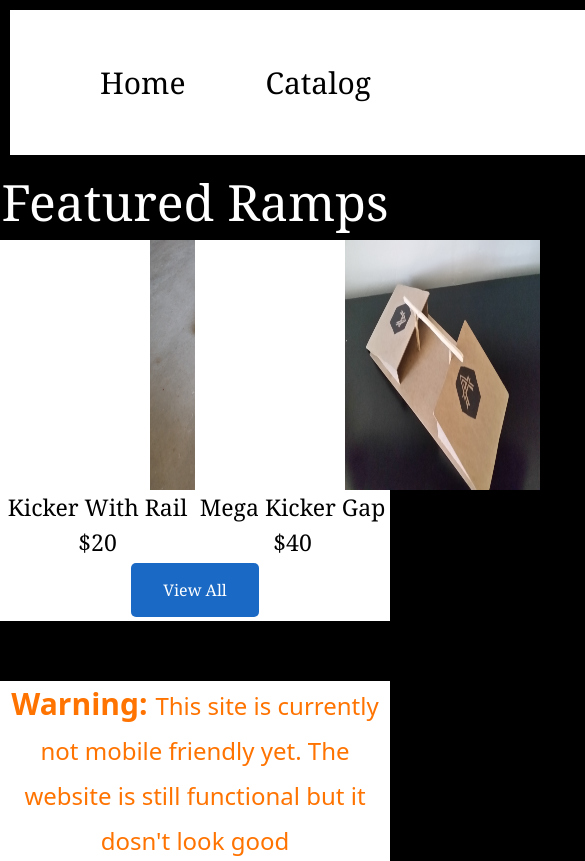
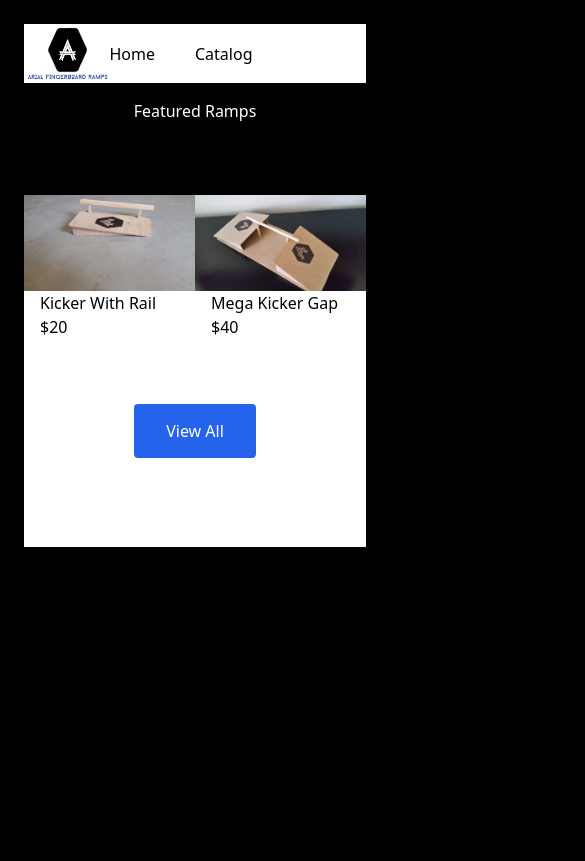
Before and after one commit to OwenMaddox/www.arialfingerboardramps.com, a plain HTML site: page index.html in a window 390 px wide. Shown: the top 861 px of the page, 585 px wide, since content can reach past the window. Drawn offline with nearby package versions, Linux system fonts and the light colour scheme.

Commit message:
fix mobile friendly homepage

```diff
--- a/index.html
+++ b/index.html
@@ -7,221 +7,55 @@
     <title>Arial Fingerboard Ramps</title>
     <link href="https://unpkg.com/tailwindcss@^1.0/dist/tailwind.min.css" rel="stylesheet">
 </head>
-<body class="bg">
+<body class="bg-black">
+
+    <div class="flex items-center mb-4 m-6 bg-white sm:h-16 md:h-20 lg:h-32 xl:h-64">
+        <div class="w-1/4 ">
+            <a href="test index.html">
+                <img  src="Arial Fingerboard.PNG" class="sm:h-16 md:h-20 lg:h-32 xl:h-64" alt="logo">
+
+
+            </a>
+        </div>
+        <div class="w-1/4 linkhover sm:text-xl md:text-2xl lg:text-3xl xl:text-4xl ">
+            <a class="text-black hover:text-gray-400" href="test index.html">Home</a>
+        </div>
+        <div class="w-1/4 linkhover sm:text-xl md:text-2xl lg:text-3xl xl:text-4xl">
+            <a class="text-black hover:text-gray-400" href="">Catalog</a>
+        </div>
+        <div class="w-1/4  "></div>
+    </div>
+
+    <div class="flex mb-4">
+        <div class="w-screen text-center items-center h-20 sm:text-2xl md:text-3xl lg:text-5xl xl:text-6xl text-white">Featured Ramps</div>
+    </div>
+
+    <div class="flex mr-6 ml-6 mx-6 bg-white h-56 sm:h-40 md:h-56 lg:h-64 xl:h-64 ">
+        <div class="w-1/2 h-12 sm:ml-16 md:ml-20 lg:ml-40 xl:ml-48 ">
+            <a class="" href="">
+                <img class="sm:h-20 md:h-32 lg:h-40 xl:h-40" src="kicker with rail 2 gen2.jpg" alt="Kicker With Rail">
+                <div class="sm:text-xl md:text-2xl lg:text-3xl xl:text-3xl ml-4 ">Kicker With Rail</div>
+                <div class="sm:text-xl md:text-2xl lg:text-3xl xl:text-3xl ml-4">$20</div>
+            </a>
+        </div>
+        <div class="w-1/2 h-12 sm:ml-16 ">
+            <a class="" href="">
+                <img class="sm:h-20 md:h-32 lg:h-40 xl:h-40" src="Mega Kicker Gap.jpg" alt="Mega Kicker Gap">
+                <div class="sm:text-xl md:text-2xl lg:text-3xl xl:text-3xl ml-4 ">Mega Kicker Gap</div>
+                <div class="sm:text-xl md:text-2xl lg:text-3xl xl:text-3xl ml-4">$40</div>
+            </a>
+        </div>
+    </div>
+
+    <div class="flex mb-4 mr-6 ml-6 h-32 bg-white">
+
+        <div class="w-full text-center h-12">
+            <a class=" m-16 px-8 py-4 bg-blue-600 rounded text-white hover:bg-blue-400" href="">View All</a>
+        </div>
+
+    </div>
 
 
 
-    <style>
-        .grid-container-a{
-            display: grid;
-            grid-template-columns: auto auto auto auto ;
-            padding: 10px;
-        }
-        .grid-container-b{
-            display: grid;
-            grid-template-columns: auto auto auto auto auto auto;
-            padding: 10px;
-        }
-        .grid-item-a {
-            background-color: white;
-            padding: 20px;
-            font-size: 30px;
-            text-align: center;
-        }
-        .grid-item-b{
-            background-color: white;
-            padding: 20px;
-            font-size: 30px;
-            text-align: center;
-        }
-        .bg{
-            background-color: black;
-        }
-        .home-a{
-            text-align: center;
-            font-family:Cambria, Cochin, Georgia, Times, 'Times New Roman', serif;
-            color: black;
-
-        }
-        .catalog-a{
-            text-align: center;
-            font-family:Cambria, Cochin, Georgia, Times, 'Times New Roman', serif;
-
-        }
-        a{
-            text-decoration: none;
-        }
-        .hover-a {
-            color: black
-        }
-        .hover-a:hover {
-            color: gray;
-        }
-    </style>
-
-    <div class="grid-container-a">
-
-        <div class="grid-item-a">
-            <a href="index.html">
-                <img src="Arial Fingerboard.PNG" alt="logo">
-            </a>
-        </div>
-
-        <div class="grid-item-a">
-            <div class="grid-container-b">
-                <div class="grid-item-b">
-                    <a class="home-a , hover-a"  href="index.html">Home</a>
-                </div>
-                <div class="grid-item-b"></div>
-
-                <div class="grid-item-b">
-                    <a class="catalog-a , hover-a" href="Catalog.html">Catalog</a>
-                </div>
-
-                <div class="grid-item-b"></div>
-                <div class="grid-item-b"></div>
-                <div class="grid-item-b"></div>
-
-            </div>
-        </div>
-
-        <div class="grid-item-a"></div>
-        <div class="grid-item-a"></div>
-    </div>
-
-    <h1 class="title">Featured Ramps</h1>
-
-    <style>
-        .title{
-            color: white;
-            text-align: center;
-            font-family: Cambria, Cochin, Georgia, Times, 'Times New Roman', serif;
-            font-size: 50px;
-        }
-        .grid-container-c {
-        display: grid;
-        grid-template-columns: auto auto;
-        grid-column-gap: 0px;
-        grid-row-gap: 0px;
-        }
-        .grid-item-c {
-        background-color: white;
-
-        font-size: 30px;
-        text-align: center;
-        }
-        .imgsz{
-            width: 400px;
-            height: 250px;
-            margin-left: 150px;
-        }
-        .fontfamily{
-            font-family: Cambria, Cochin, Georgia, Times, 'Times New Roman', serif;
-            color: black;
-        }
-        .featuredsz{
-            font-size: 23px;
-
-        }
-        .grid-container-e{
-            display: grid;
-        grid-template-columns: auto;
-        grid-column-gap: 0px;
-        grid-row-gap: 0px;
-        padding-top: 60px;
-        }
-        .grid-item-e {
-        background-color: white;
-
-        font-size: 30px;
-        text-align: center;
-        }
-        .txcolor{
-            color: rgb(255, 115, 0);
-        }
-    </style>
-
-
-
-    <div class="grid-container-c">
-
-        <div class="grid-item-c">
-            <a href="Buy Kicker With Rail.html">
-                <img class="imgsz" src="kicker with rail 2 gen2.jpg" alt="Ramp">
-                <div class="fontfamily , featuredsz">Kicker With Rail</div>
-                <div class="fontfamily , featuredsz">$20</div>
-
-            </a>
-        </div>
-
-
-        <div class="grid-item-c">
-            <a href="Mega Kicker Gap buy.html">
-                <img class="imgsz" src="Mega Kicker Gap.jpg" alt="Ramp">
-                <div class="fontfamily , featuredsz"> Mega Kicker Gap</div>
-                <div class="fontfamily , featuredsz">$40</div>
-
-            </a>
-        </div>
-
-        <div class="grid-item-c"></div>
-        <div class="grid-item-c"></div>
-
-    </div>
-
-    <style>
-        .grid-container-d {
-        display: grid;
-        grid-template-columns: auto auto auto;
-        grid-column-gap: 0px;
-        grid-row-gap: 0px;
-        }
-        .grid-item-d {
-        background-color: white;
-        font-size: 30px;
-        text-align: center;
-        }
-        .viewall{
-        background-color: rgb(26, 106, 197);
-        border: none;
-        color: white;
-        padding: 15px 32px;
-        text-align: center;
-        text-decoration: none;
-        display: inline-block;
-        font-size: 16px;
-        margin: 4px 2px;
-        cursor: pointer;
-        border-radius: 5px;
-        font-family: Cambria, Cochin, Georgia, Times, 'Times New Roman', serif;
-        }
-        .hover-b{
-            background-color: rgb(26, 106, 197)
-        }
-        .hover-b:hover{
-            background-color: rgb(57, 145, 228);
-        }
-    </style>
-
-    <div class="grid-container-d">
-        <div class="grid-item-d"></div>
-
-        <div class="grid-item-d">
-            <a href="Catalog.html">
-                <a class="viewall , hover-b" href="Catalog.html">View All</a>
-            </a>
-
-        </div>
-
-        <div class="grid-item-d"></div>
-
-    </div>
-
-    <div class="grid-container-e lg:invisible xl:invisible">
-        <div class="grid-item-e">
-            <strong class="txcolor" >Warning:</strong> <small class="txcolor">This site is currently not mobile friendly yet. The website is still functional but it dosn't look good</small>
-        </div>
-
-    </div>
 </body>
 </html>
```
Also changed, not shown: test index.html (added, +61 -0 lines), test.html (deleted, +0 -34 lines), ._test index.html (renamed from ._test.html), Kicker With Rail 3.jpg (deleted), Kicker with Rail2.jpg (deleted).
